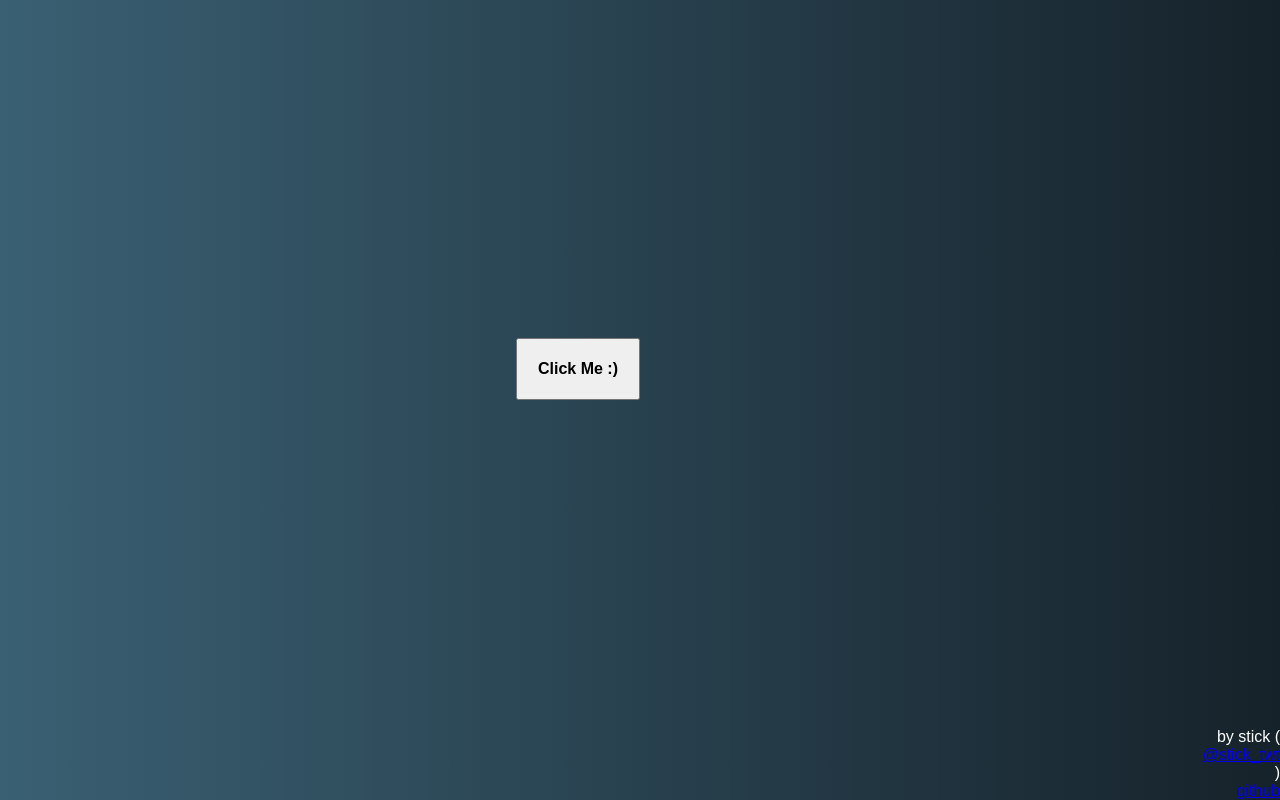
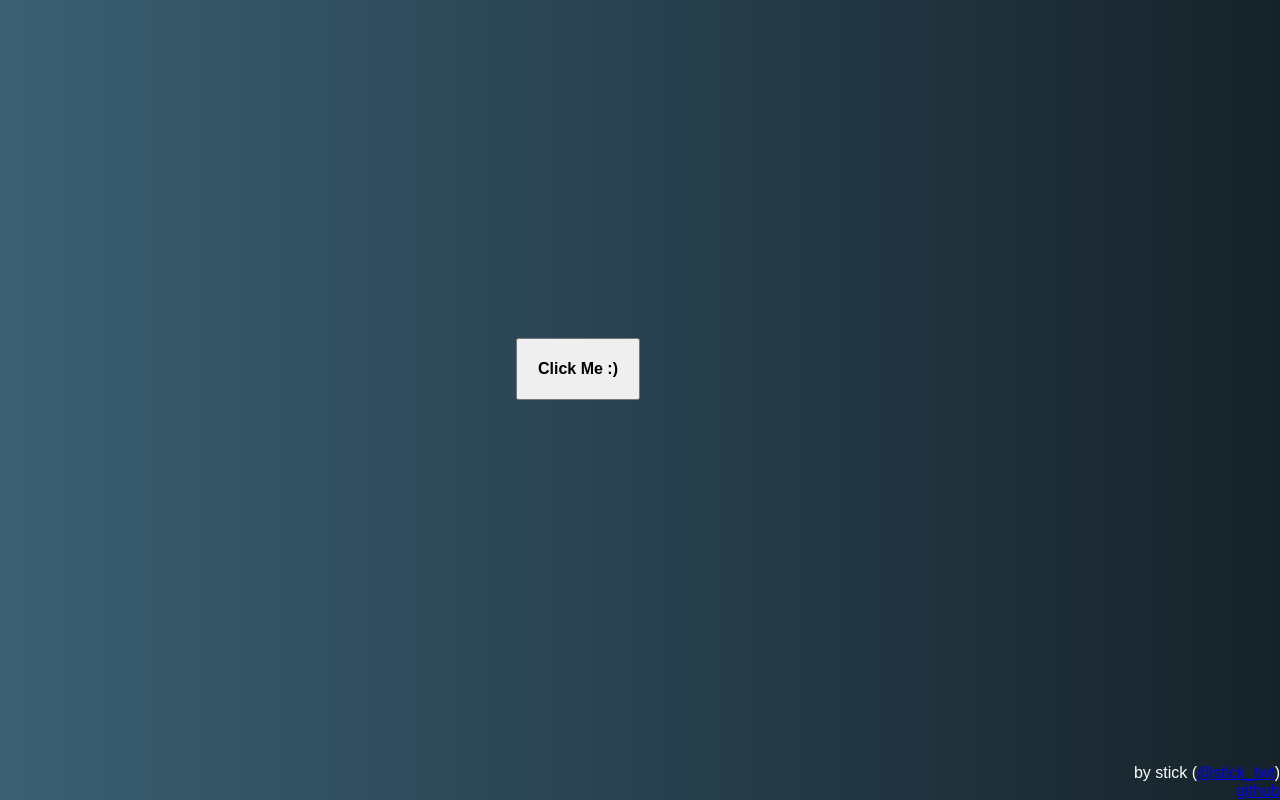
Before and after one commit to JermaSites/puzzlepiece, a plain HTML site: page index.html in a window 1280 px wide. Drawn offline with nearby package versions, Linux system fonts and the light colour scheme; a web font is replaced by a local one.

Commit message:
Update index.html

```diff
--- a/index.html
+++ b/index.html
@@ -20,8 +20,7 @@
 
 <body>
   <div id="info">
-    by stick (<a href="https://twitter.com/stick_twt">@stick_twt</a>)
-    <br>
+    <div>by stick (<a href="https://twitter.com/stick_twt">@stick_twt</a>)</div>
     <a href="https://github.com/JermaSites/puzzlepiece">github</a>
   </div>
   <section class="screen">
```
